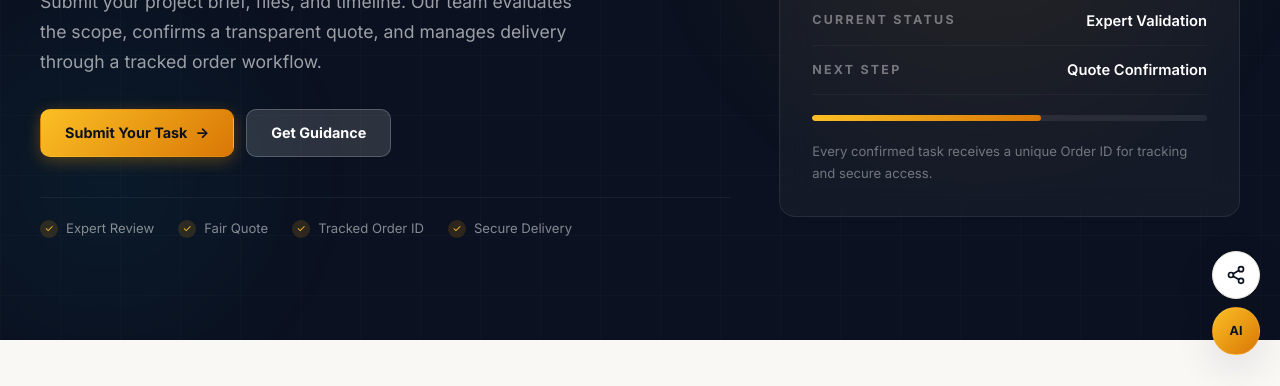
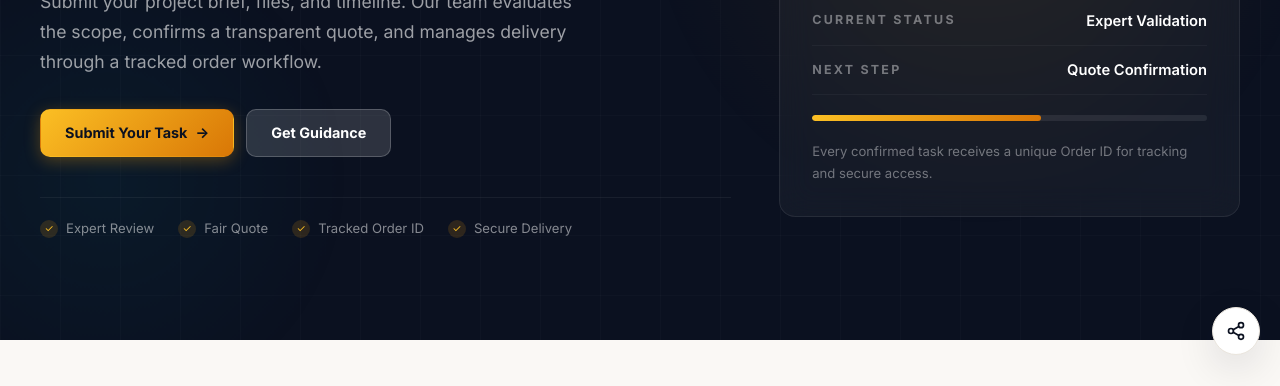
Before and after one commit to Dr-SherBaz/academic-ai-lab, a website: page index.html in a window 1280 px wide. Shown: the part 369-755 px from the top of the page. Drawn offline with Linux system fonts and the light colour scheme.

Commit message:
Remove floating AI button from index to prevent overlap with Tawk.to widget

```diff
--- a/index.html
+++ b/index.html
@@ -558,7 +558,6 @@
         <line x1="15.41" y1="6.51" x2="8.59" y2="10.49" />
       </svg>
     </button>
-    <a class="float-btn float-ai" href="#academic-advisory" aria-label="Open Academic Advisory" title="Advisor">AI</a>
     <button class="float-btn float-top" type="button" aria-label="Back to top" title="Back to top">
       <svg viewBox="0 0 24 24">
         <polyline points="18 15 12 9 6 15" />
```
